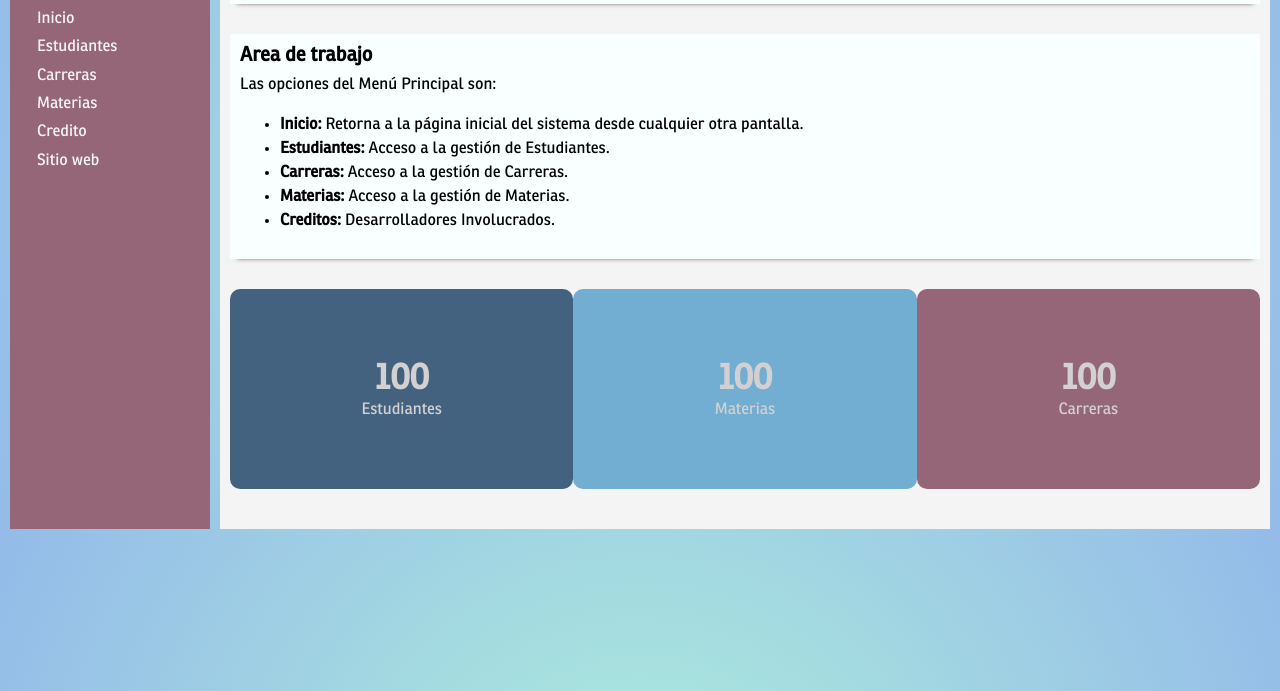
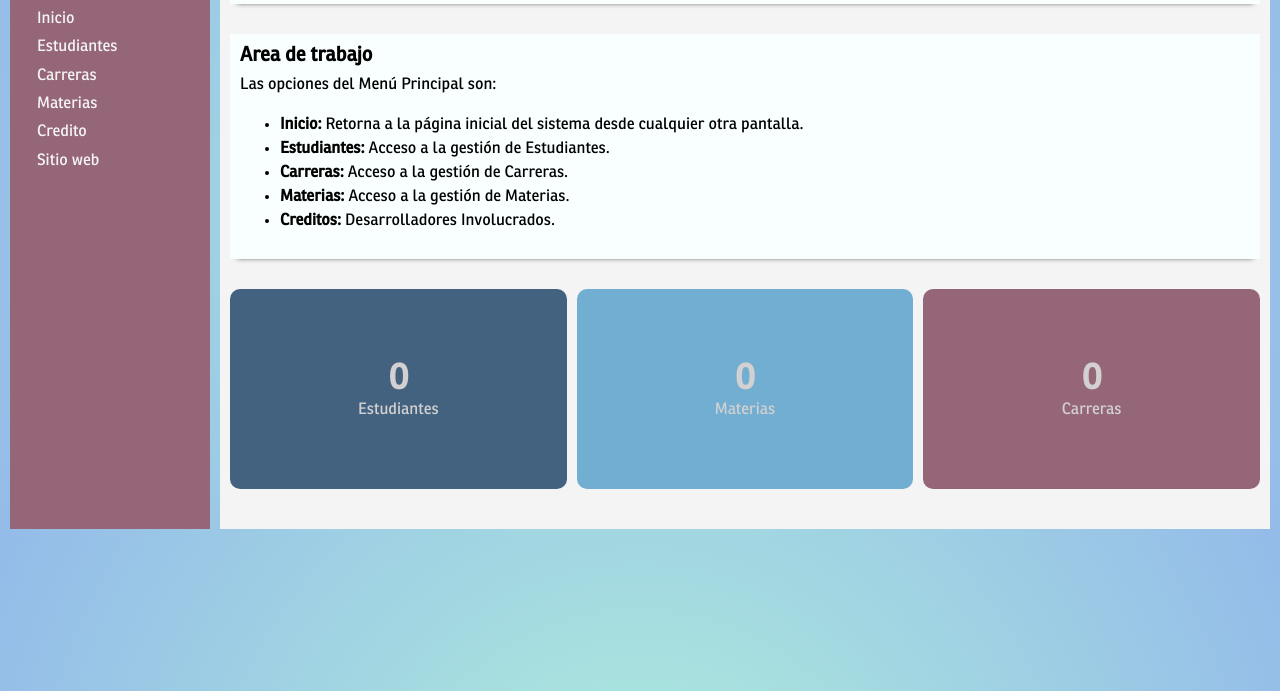
Before and after one commit to romemarce/TP-INTEGRADOR-IDW, a plain HTML site: page panel.html in a window 1280 px wide. Shown: the part 109-800 px from the top of the page. Drawn offline with Linux system fonts and the light colour scheme.

Commit message:
panel counter

```diff
--- a/panel.html
+++ b/panel.html
@@ -44,25 +44,8 @@
               </div>
             </div>
             <!-- Mostrara los totales cargados -->
-            <div class="columns-3 column-gap mt-3" id="home-counter">
-              <div class="box-counter bc-azul" >
-                <p>
-                  <strong>100</strong>
-                  Estudiantes
-                </p>
-              </div>
-              <div class="box-counter bc-celeste">
-                <p>
-                  <strong>100</strong>
-                  Materias
-                </p>
-              </div>
-              <div class="box-counter bc-bordo">
-                <p>
-                  <strong>100</strong>
-                  Carreras
-                </p>
-              </div>
+            <div class="columns-3 gap-10 mt-3" id="panel-counter">
+
             </div>
           </section>
         </section>
--- a/src/js/panel/components.js
+++ b/src/js/panel/components.js
@@ -1,3 +1,5 @@
+import { getDatabase } from "./database.js";
+
 export const getCurrentDay = () => {
   const date = new Date();
   let d = date.getDate();
@@ -45,3 +47,32 @@ export const addButtonResponsive = (button)=>{
 
 
 // }
+
+export const addPanelCounter = (dom)=>{
+  const db = getDatabase();
+  const {estudiantes, materias, carreras} = {
+    estudiantes: db?.estudiantes.length || 0,
+    materias: db?.materias.length || 0,
+    carreras: db?.carreras.length || 0,
+  }
+  dom.innerHTML = `
+  <div class="box-counter bc-azul" >
+    <p>
+      <strong>${estudiantes}</strong>
+      Estudiantes
+    </p>
+  </div>
+  <div class="box-counter bc-celeste">
+    <p>
+      <strong>${materias}</strong>
+      Materias
+    </p>
+  </div>
+  <div class="box-counter bc-bordo">
+    <p>
+      <strong>${carreras}</strong>
+      Carreras
+    </p>
+  </div>
+  `
+}
--- a/src/js/panel/main.js
+++ b/src/js/panel/main.js
@@ -1,6 +1,6 @@
 import { initDatabase } from "./database.js";
 import { showHeaderPanel } from "./routes.js";
-import { getCurrentDay, loadProfile, addButtonResponsive } from "./components.js";
+import { getCurrentDay, loadProfile, addButtonResponsive, addPanelCounter } from "./components.js";
 import { loadMateriaFormFunction, loadMaterias } from "./models/materias.js";
 import { importExampleMaterias } from "./imports/index.js";
 import { loadCarreraFormFunction, loadCarrerasResult } from "./models/carreras.js";
@@ -45,3 +45,7 @@ if (carreraResult) loadCarrerasResult(carreraResult);
 // Responsive
 const btnResponsive = document.getElementById("btn-responsive");
 if (btnResponsive) addButtonResponsive(btnResponsive)
+
+
+const panelCounterDom = document.getElementById("panel-counter");
+if (panelCounterDom) addPanelCounter(panelCounterDom)
```
